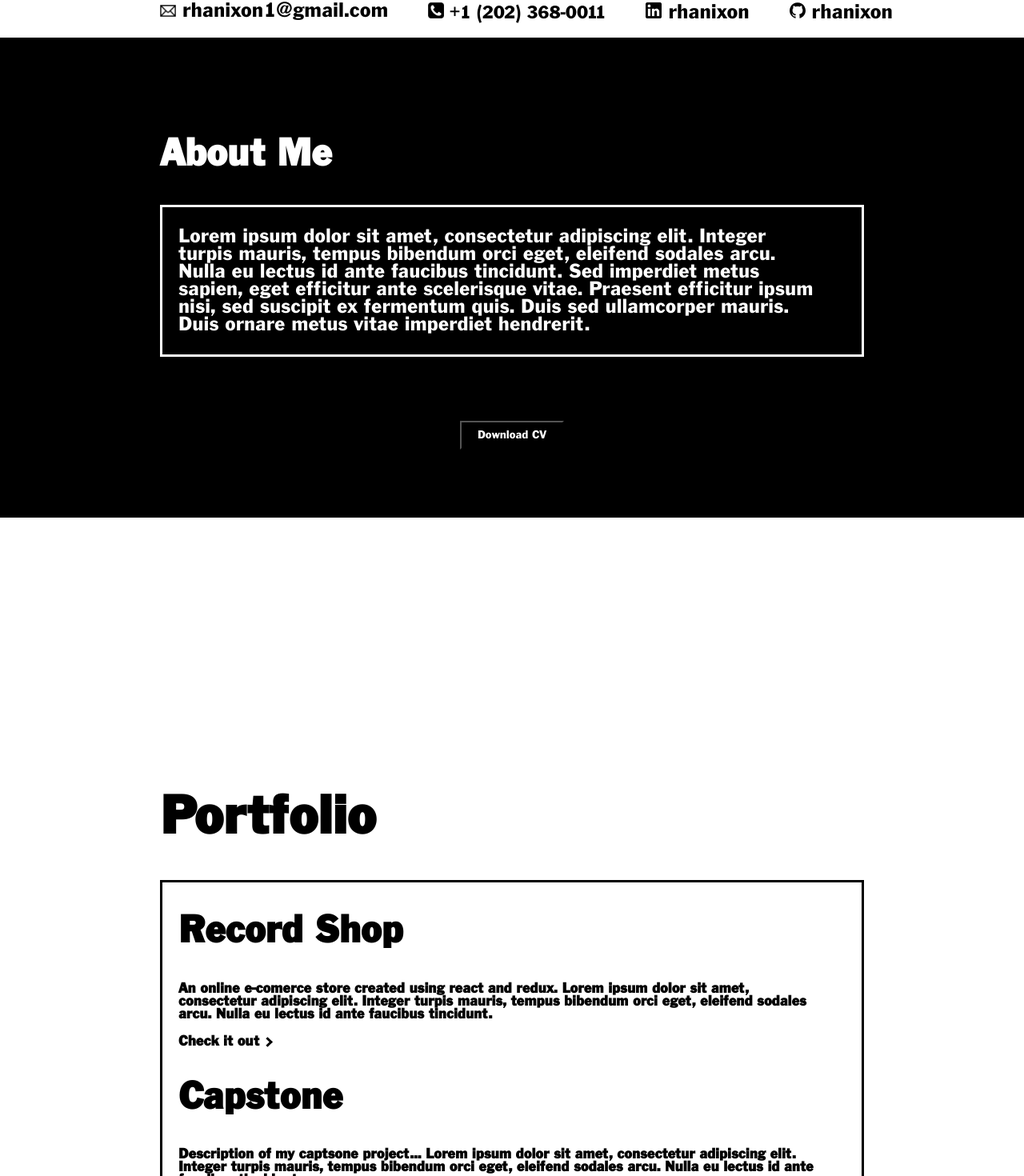
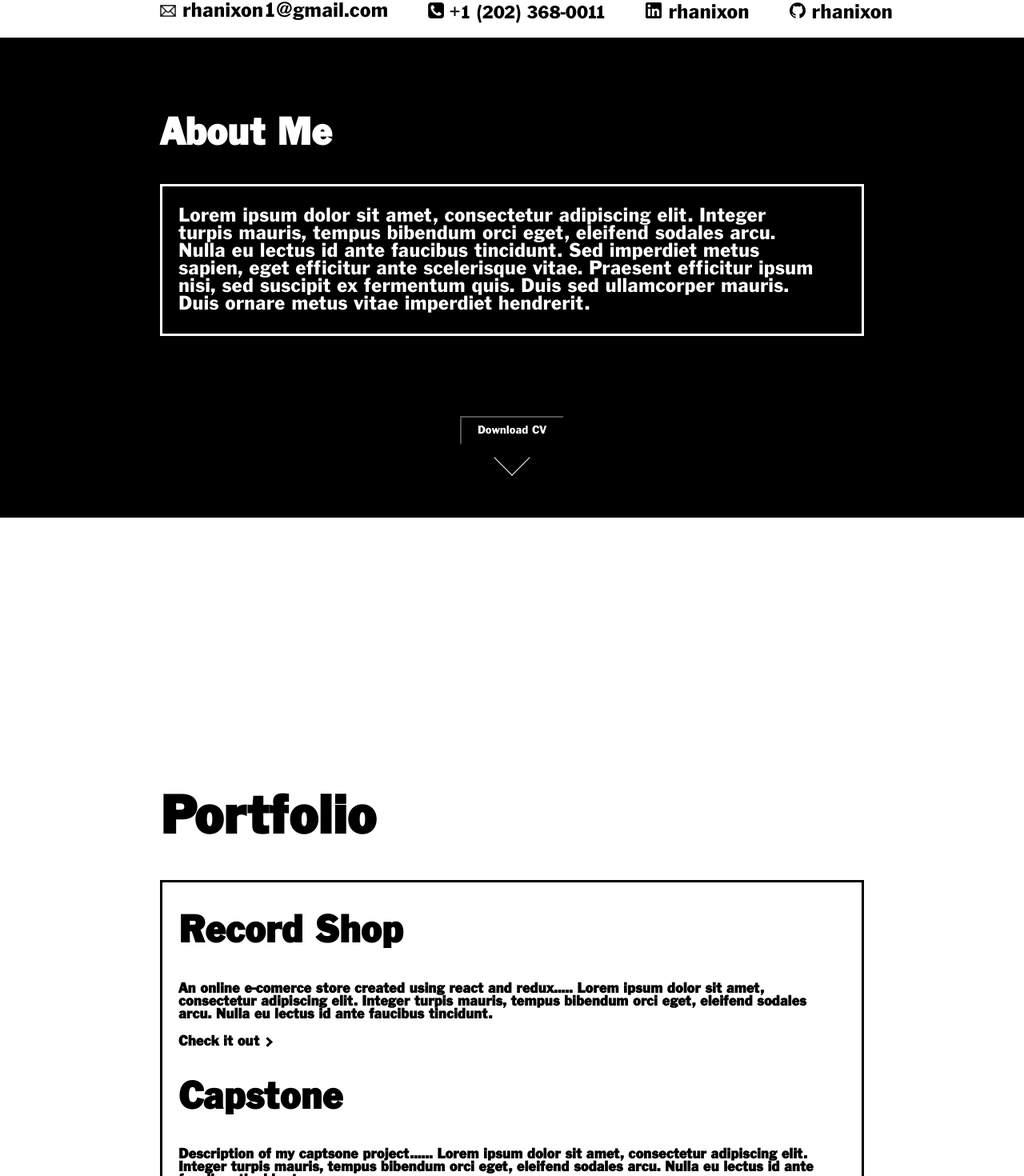
Before and after one commit to rhanixon/rhanixon, a React (Create React App) app: page / in a window 1280 px wide. Shown: the part 250-1720 px from the top of the page at 80% size. Built offline with nearby package versions, Linux system fonts and the light colour scheme.

Commit message:
added portfolio and bio page

```diff
--- a/src/App.css
+++ b/src/App.css
@@ -187,7 +187,7 @@ h2 {
   flex-direction: column;
   align-content: left;
   padding-left: 200px;
-  padding-bottom: 80px;
+  padding-bottom: 100px;
   padding-right: 200px;
 }
 
@@ -257,7 +257,30 @@ i {
   padding: 3px;
 }
 
+i {
+  border-width: 0 3px 3px 0;
+  display: inline-block;
+  padding: 3px;
+}
+
 .right {
   transform: rotate(-45deg);
   -webkit-transform: rotate(-45deg);
 }
+
+
+.arrow {
+  box-sizing: border-box;
+  height: 2.5vw;
+  width: 2.5vw;
+  border-style: solid;
+  border-color: white;
+  border-width: 0px 1px 1px 0px;
+  transform: rotate(45deg);
+  transition: border-width 150ms ease-in-out;
+}
+
+.arrow:hover {
+  border-bottom-width: 4px;
+  border-right-width: 4px;
+}
--- a/src/App.js
+++ b/src/App.js
@@ -30,6 +30,11 @@ function App() {
               </a>
             </span>
           </button>
+          <div>
+            <a data-scroll href="#portfolio">
+              <div class="arrow"></div>
+            </a>
+          </div>
         </header>
         <div className="portfolio" id="portfolio">
           <Portfolio />
--- a/src/Portfolio.js
+++ b/src/Portfolio.js
@@ -10,12 +10,12 @@ export default class Portfolio extends Component {
           <div className="boxed2">
           <div className="bio-item">
             <h2>Record Shop</h2>
-            <h3>An online e-comerce store created using react and redux. Lorem ipsum dolor sit amet, consectetur adipiscing elit. Integer turpis mauris, tempus bibendum orci eget, eleifend sodales arcu. Nulla eu lectus id ante faucibus tincidunt.</h3>
+            <h3>An online e-comerce store created using react and redux..... Lorem ipsum dolor sit amet, consectetur adipiscing elit. Integer turpis mauris, tempus bibendum orci eget, eleifend sodales arcu. Nulla eu lectus id ante faucibus tincidunt.</h3>
             <a className="one" href="https://recordshop1982134.herokuapp.com/products">
             <h3>Check it out <i class="right"></i></h3>
             </a>
             <h2>Capstone</h2>
-            <h3>Description of my captsone project... Lorem ipsum dolor sit amet, consectetur adipiscing elit. Integer turpis mauris, tempus bibendum orci eget, eleifend sodales arcu. Nulla eu lectus id ante faucibus tincidunt.</h3>
+            <h3>Description of my captsone project...... Lorem ipsum dolor sit amet, consectetur adipiscing elit. Integer turpis mauris, tempus bibendum orci eget, eleifend sodales arcu. Nulla eu lectus id ante faucibus tincidunt.</h3>
             <a className="zero" href="https://github.com/grace-shopper-MPEB/motherboard">
             <h3>Check it out <i class="right"></i></h3>
             </a>
```
